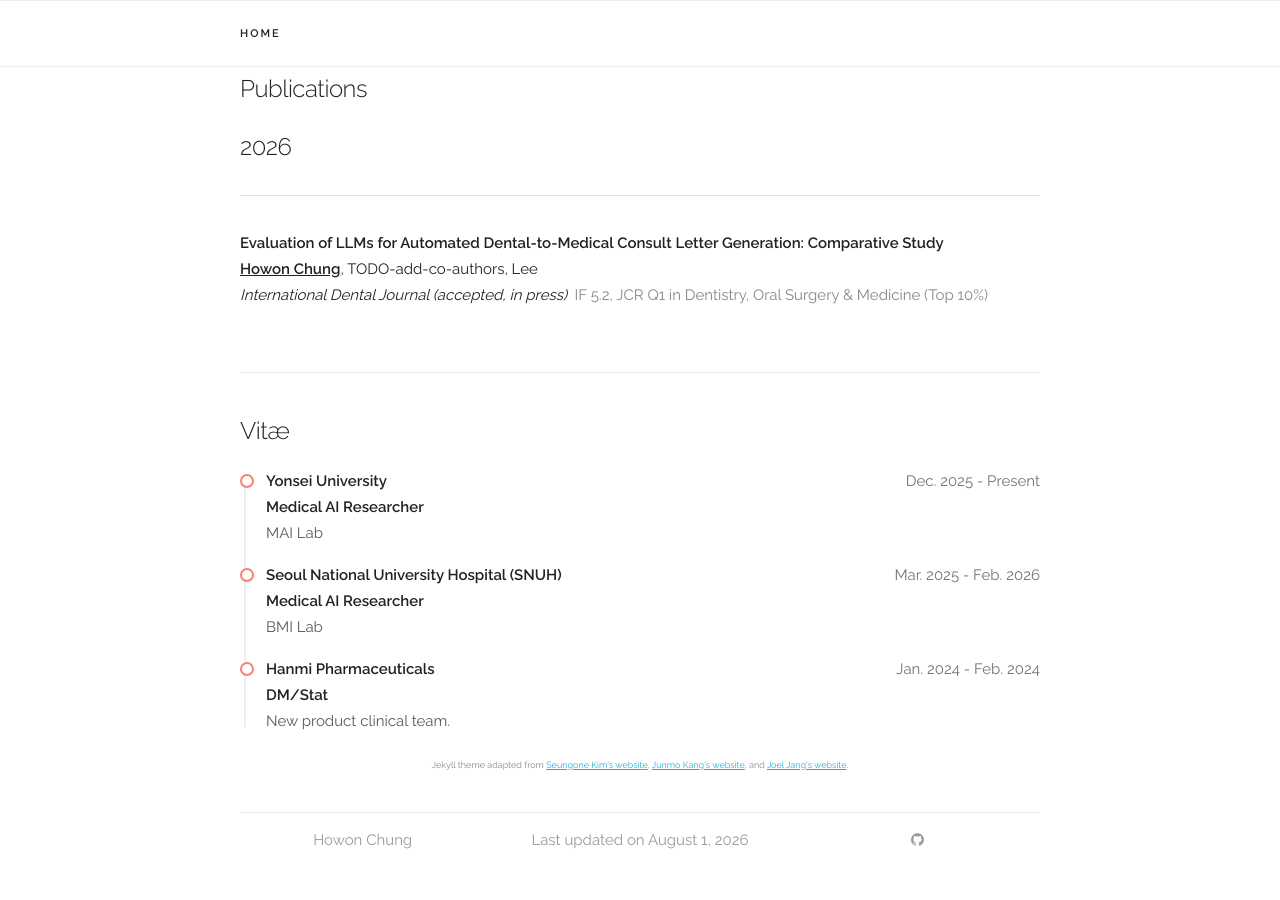
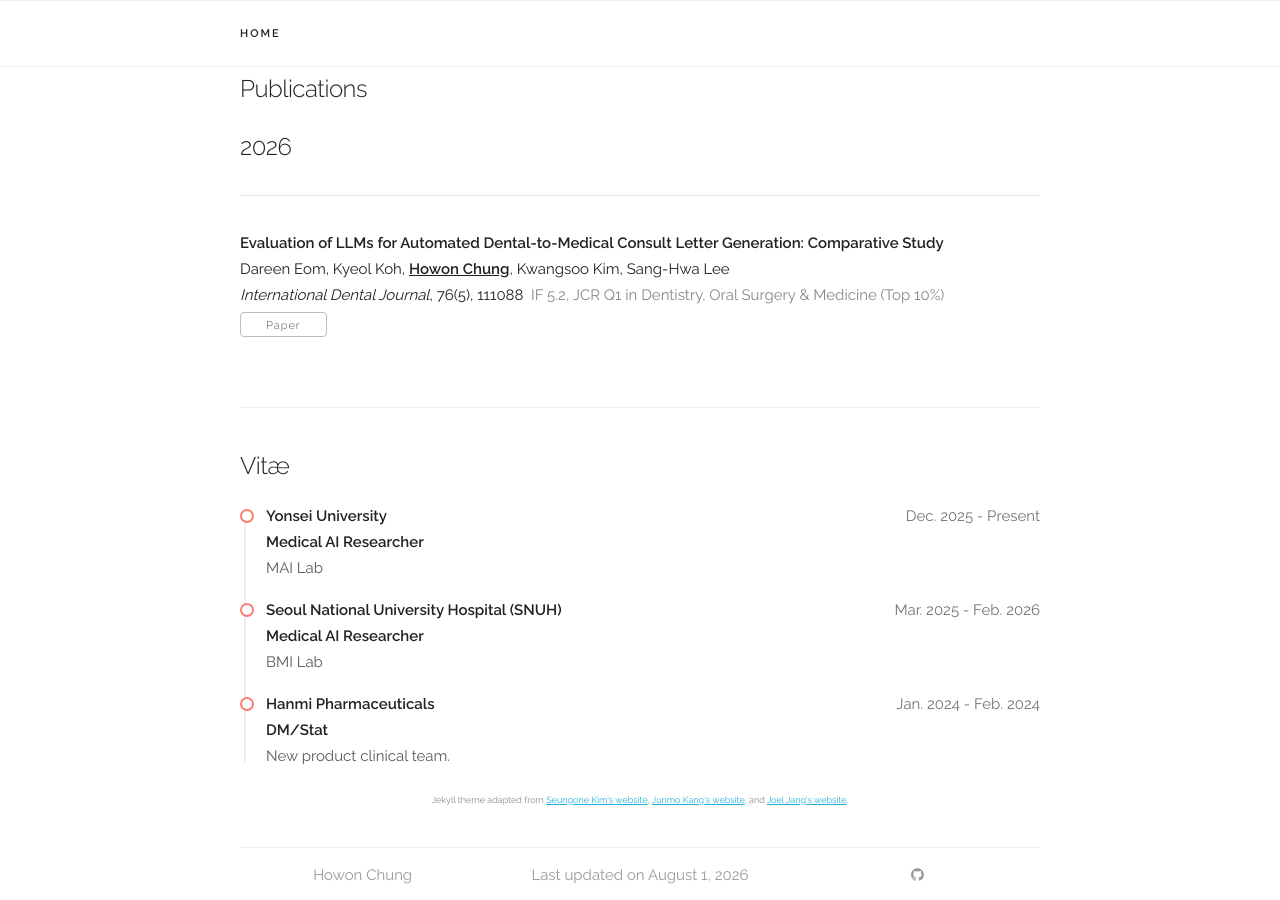
Before and after one commit to DONGSANSUNJAE/DONGSANSUNJAE.github.io, a Jekyll site: the page built from index.html, in a window 1280 px wide and 900 px high, scrolled down 1126 px. Built offline with Jekyll 4.4.1, drawn with Linux system fonts in a browser that asks for light colours.

Commit message:
Fill in publication co-authors and paper link
Full author list, volume/issue/page, and the DOI link were pending
(TODO placeholder); the article is now published open access, so
fill these in from the Crossref record.

Co-Authored-By: Claude Sonnet 5 <noreply@anthropic.com>

```diff
--- a/index.html
+++ b/index.html
@@ -75,10 +75,10 @@ layout: default
           <div class="twelve columns">
             <p><h5>2026</h5><hr /></p>
             <p class="title"><b>Evaluation of LLMs for Automated Dental-to-Medical Consult Letter Generation: Comparative Study</b></p>
-            <p><b><u>Howon Chung</u></b>, TODO-add-co-authors, Lee</p>
-            <p><i>International Dental Journal (accepted, in press)</i> &nbsp;<span style="color:#888;">IF 5.2, JCR Q1 in Dentistry, Oral Surgery &amp; Medicine (Top 10%)</span></p>
+            <p>Dareen Eom, Kyeol Koh, <b><u>Howon Chung</u></b>, Kwangsoo Kim, Sang-Hwa Lee</p>
+            <p><i>International Dental Journal</i>, 76(5), 111088 &nbsp;<span style="color:#888;">IF 5.2, JCR Q1 in Dentistry, Oral Surgery &amp; Medicine (Top 10%)</span></p>
             <div class="paper-buttons">
-              <!-- <a class="button" href="PAPER_URL" target="_blank">Paper</a> -->
+              <a class="button" href="https://doi.org/10.1016/j.identj.2026.111088" target="_blank">Paper</a>
             </div>
           </div>
         </div>
```
